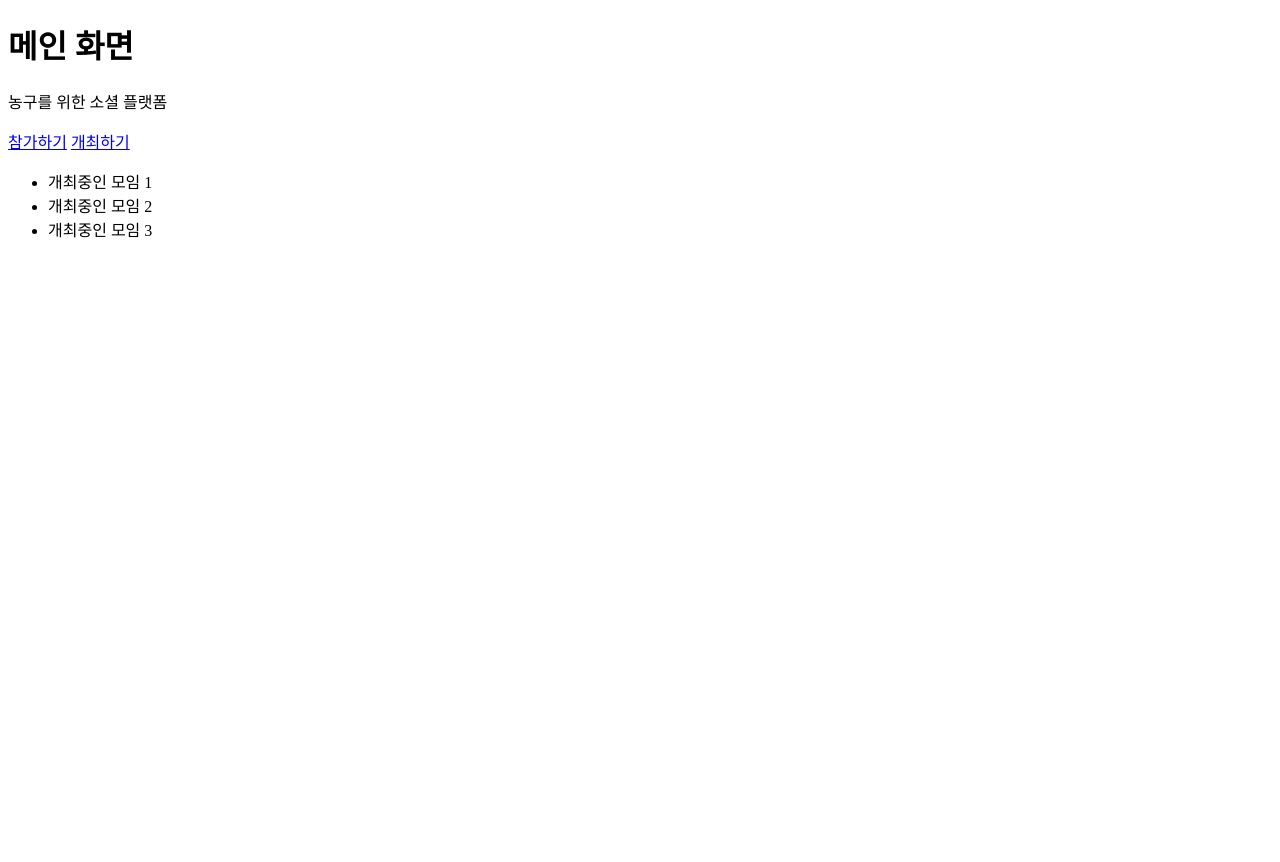
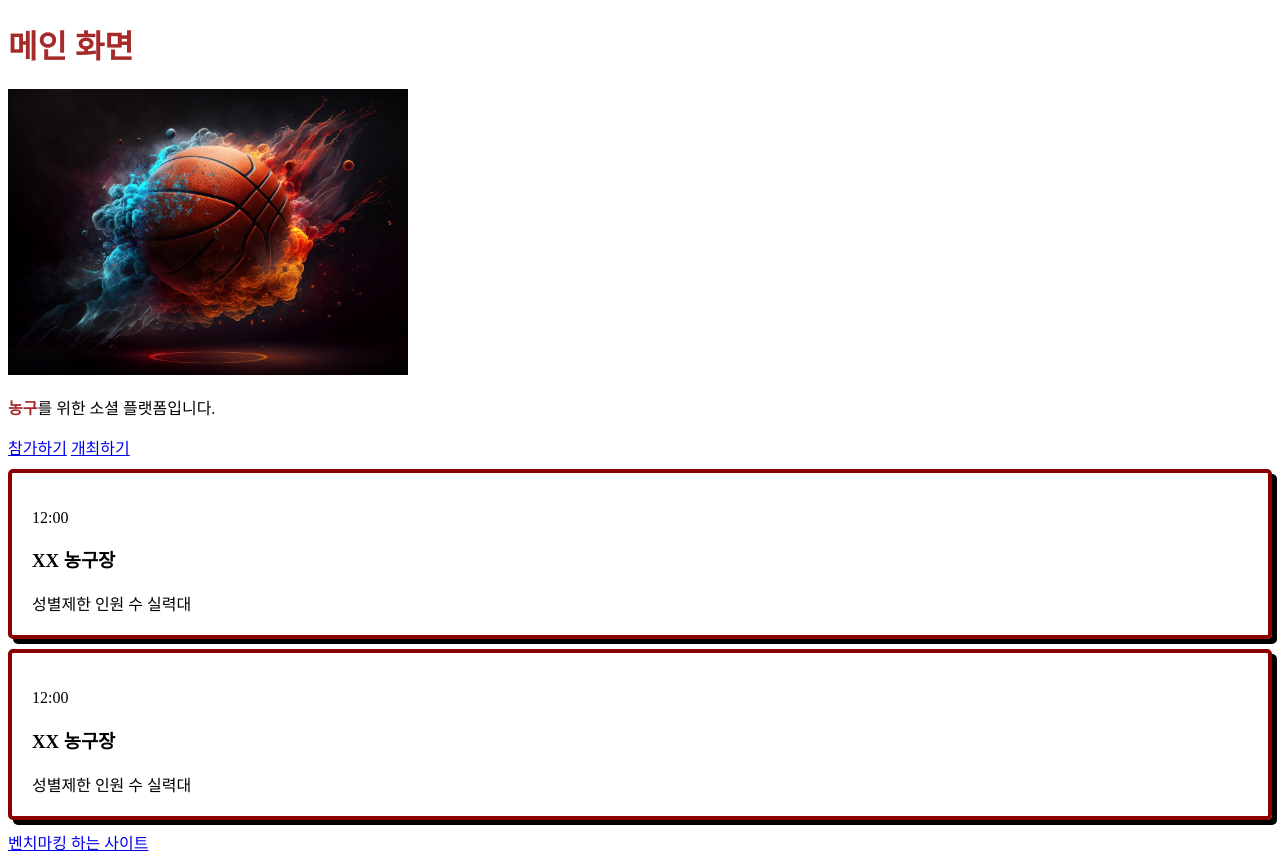
Before and after one commit to Lockway/Basketball-Website, a plain HTML site: page index.html in a window 1280 px wide. Before the commit the page ends 800 px from the top, so only its background shows below. Drawn offline with Linux system fonts and the light colour scheme.

Commit message:
CSS 디자인 프로토타입

```diff
--- /dev/null
+++ b/css/index.css
@@ -0,0 +1,37 @@
+h1{
+    text-align: left;
+    color: brown;
+    font-weight: bold;
+}
+
+ul{
+    margin: 0px;
+    padding: 0px;
+}
+
+li{
+    list-style: none;
+}
+
+.banner{
+    width: 400px;
+}
+
+.highlight_text{
+    color: brown;
+    font-weight: bold;
+}
+
+.box{
+    margin-top: 10px;
+    margin-bottom: 10px;
+    padding: 20px;
+    border: 4px solid darkred;
+    border-radius: 5px;
+    box-shadow: 5px 5px;
+}
+
+.box a{
+    color: black;
+    text-decoration: none;
+}
--- a/index.html
+++ b/index.html
@@ -3,26 +3,67 @@
     <head>
         <meta charset="UTF-8">
         <title>Basketball Website</title>
+        <link rel="stylesheet" href="/css/index.css">
     </head>
     <body>
         <h1>메인 화면</h1>
-        <p>농구를 위한 소셜 플랫폼</p>
+        <img src="basketball.jpg" class="banner">
+        <p><span class="highlight_text">농구</span>를 위한 소셜 플랫폼입니다.</p>
         <a href="/">참가하기</a>
         <a href="/rental.html">개최하기</a>
 
         <br>
+
         <ul>
-            <li>
-                개최중인 모임 1
+            <li class="box">
+                <a href="">
+                    <div class="match_time">
+                        <p>12:00</p>
+                    </div>
+                    <div class="match_info">
+                        <div class="location_name">
+                            <h3>XX 농구장</h3>
+                        </div>
+                        <div class="match_options">
+                            <span>
+                                성별제한
+                            </span>
+                            <span>
+                                인원 수
+                            </span>
+                            <span>
+                                실력대
+                            </span>
+                        </div>
+                    </div>
+                </a>
             </li>
 
-            <li>
-                개최중인 모임 2
-            </li>
-
-            <li>
-                개최중인 모임 3
+            <li class="box">
+                <a href="">
+                    <div class="match_time">
+                        <p>12:00</p>
+                    </div>
+                    <div class="match_info">
+                        <div class="location_name">
+                            <h3>XX 농구장</h3>
+                        </div>
+                        <div class="match_options">
+                            <span>
+                                성별제한
+                            </span>
+                            <span>
+                                인원 수
+                            </span>
+                            <span>
+                                실력대
+                            </span>
+                        </div>
+                    </div>
+                </a>
             </li>
         </ul>
+
+        <a href="https://www.plabfootball.com/">벤치마킹 하는 사이트</a>
     </body>
 </html>
```
Also changed, not shown: basketball.jpg (added).
